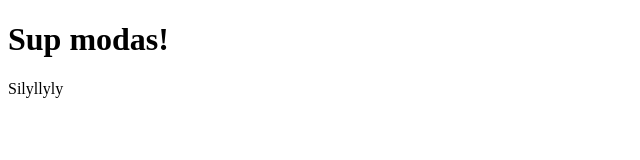
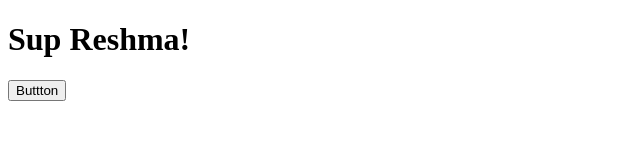
Before and after one commit to immafirestarter-zz/Angular4Tut, an Angular app: page / in a window 1280 px wide. Shown: the top 160 px of the page, without its empty margins (0-640 px from the left). Built offline with nearby package versions, Linux system fonts and the light colour scheme.

Commit message:
property binding

```diff
--- a/src/app/app.component.ts
+++ b/src/app/app.component.ts
@@ -3,15 +3,13 @@ import { Component } from '@angular/core';
 @Component({
   selector: 'app-root',
   template: `
-    <h1> Sup modas! </h1>
-    <div *ngIf="myArr; then var1 else var2"></div>
-    <ng-template #var1>Silyllyly</ng-template>
-    <ng-template #var2>Silylsdfslyly</ng-template>
+    <h1> Sup Reshma! </h1>
+
+    <button [disabled]="buttonStatus">Buttton</button>
   `,
   styleUrls: ['./app.component.css']
 })
 export class AppComponent {
 
-  myArr = true;
-
+buttonStatus = false
 }
```
